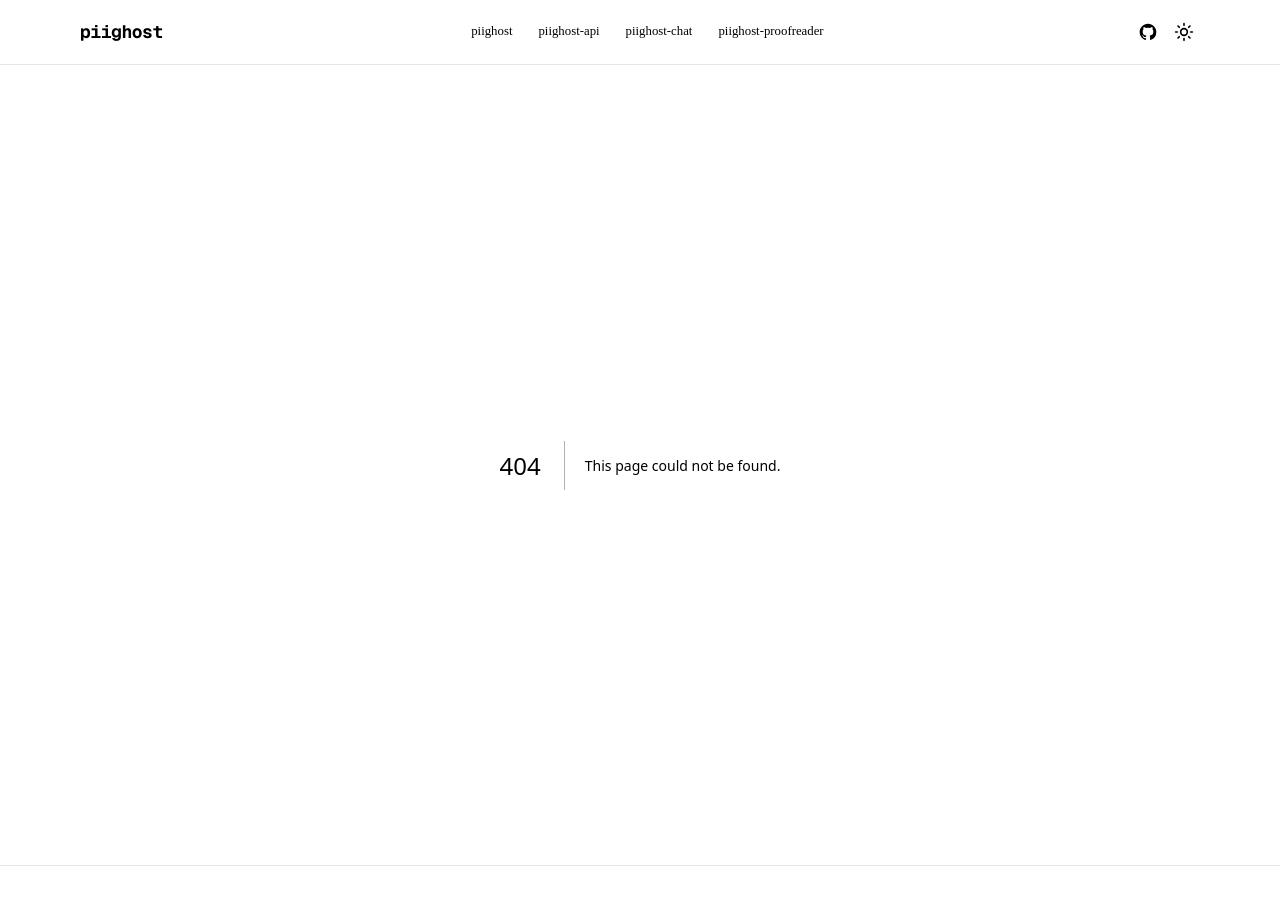
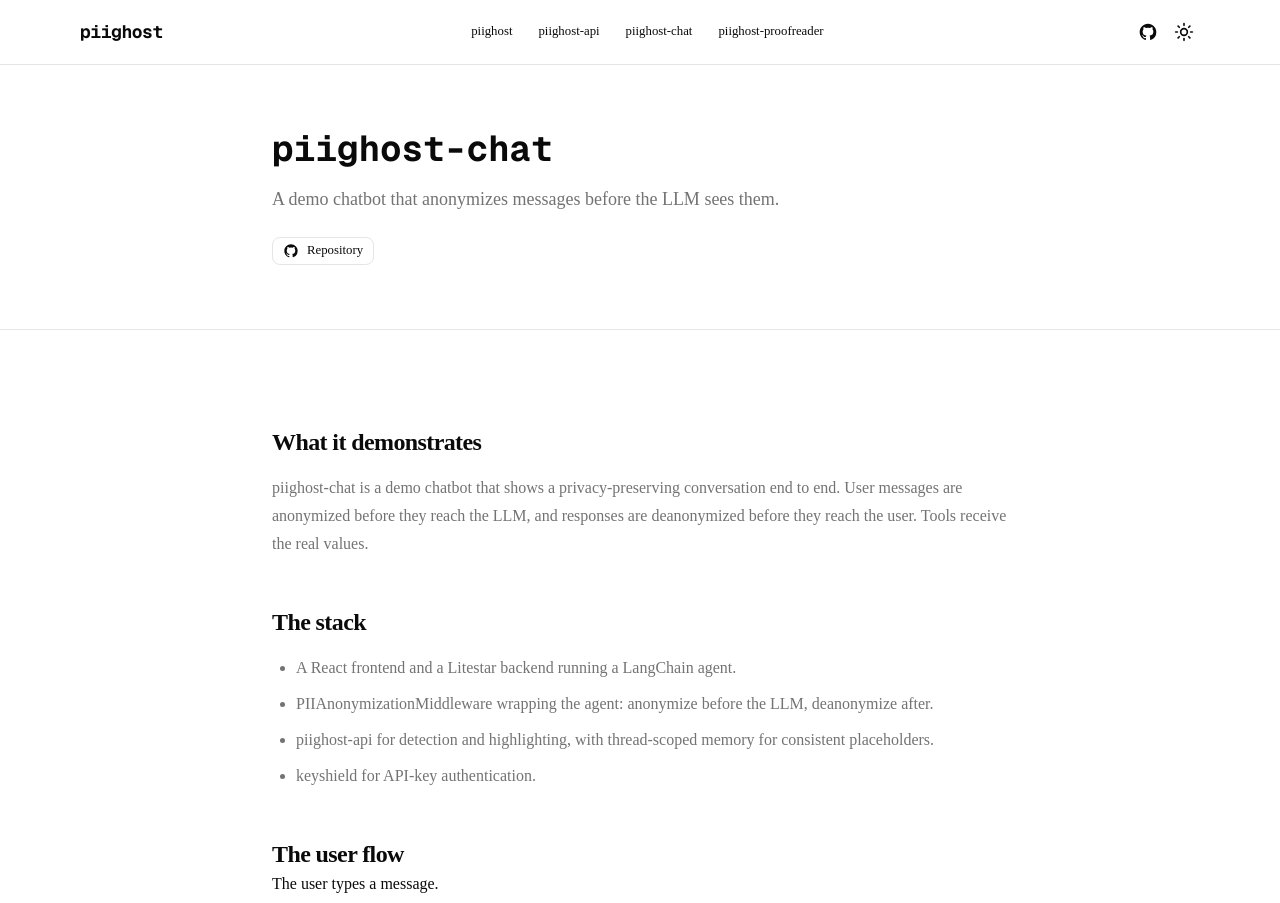
Before and after one commit to Athroniaeth/piighost-studio, a Next.js app: page /chat in a window 1280 px wide. Before the commit this address had no page. Shown: the top 903 px of the page. Built offline with nearby package versions, Linux system fonts and the light colour scheme.

Commit message:
feat: /chat project page

```diff
--- /dev/null
+++ b/src/app/chat/page.mdx
@@ -0,0 +1,38 @@
+import { ProjectHeader } from "@/components/project-header";
+import { CodeBlock } from "@/components/code-block";
+import { getProject } from "@/lib/site";
+
+export const metadata = { title: "piighost-chat" };
+
+<ProjectHeader project={getProject("chat")} />
+
+<div className="mx-auto max-w-3xl px-4 py-12">
+
+## What it demonstrates
+
+piighost-chat is a demo chatbot that shows a privacy-preserving conversation end to end.
+User messages are anonymized before they reach the LLM, and responses are deanonymized
+before they reach the user. Tools receive the real values.
+
+## The stack
+
+- A React frontend and a Litestar backend running a LangChain agent.
+- PIIAnonymizationMiddleware wrapping the agent: anonymize before the LLM, deanonymize after.
+- piighost-api for detection and highlighting, with thread-scoped memory for consistent
+  placeholders.
+- keyshield for API-key authentication.
+
+## The user flow
+
+1. The user types a message.
+2. The backend calls piighost-api to detect PII; the frontend highlights the entities.
+3. The user confirms, and the message goes to the agent.
+4. The middleware anonymizes it before the model sees it, and deanonymizes the reply.
+
+## Run it
+
+<CodeBlock code={`git clone https://github.com/Athroniaeth/piighost-chat
+cd piighost-chat
+docker compose up`} lang="bash" />
+
+</div>
```
